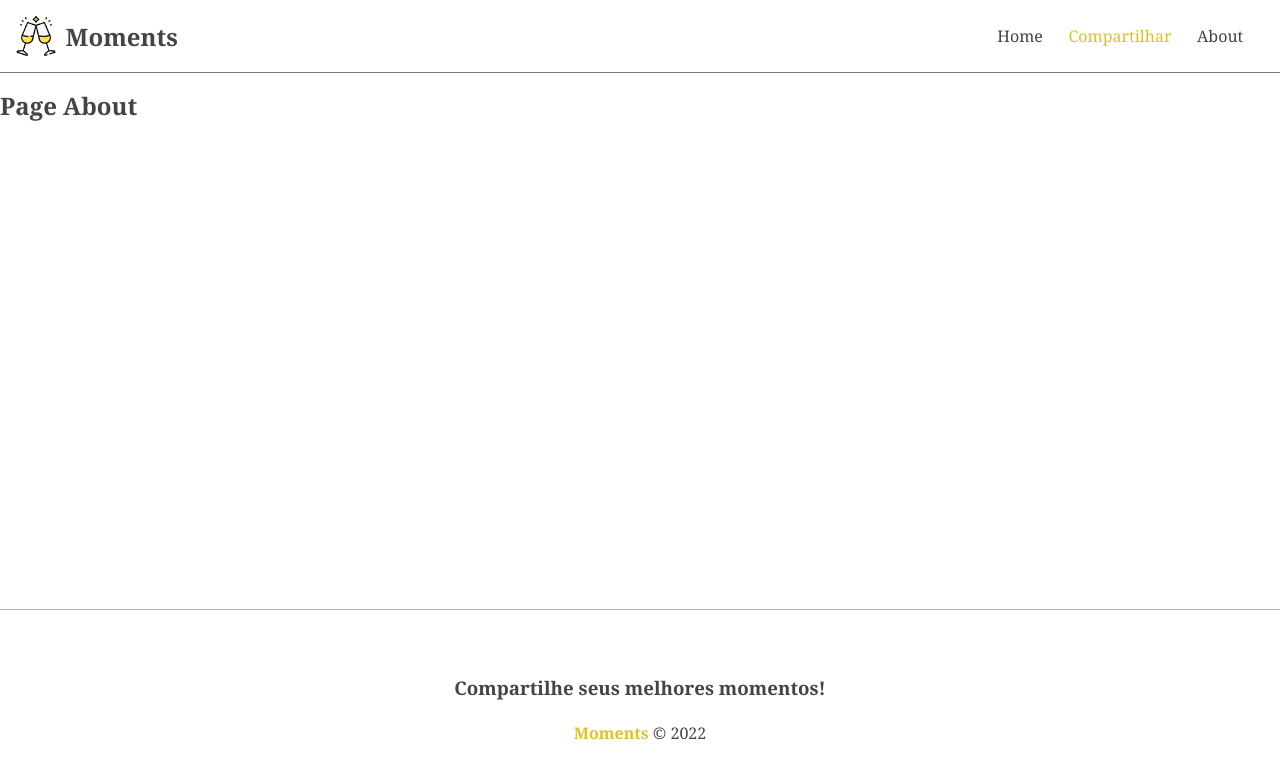
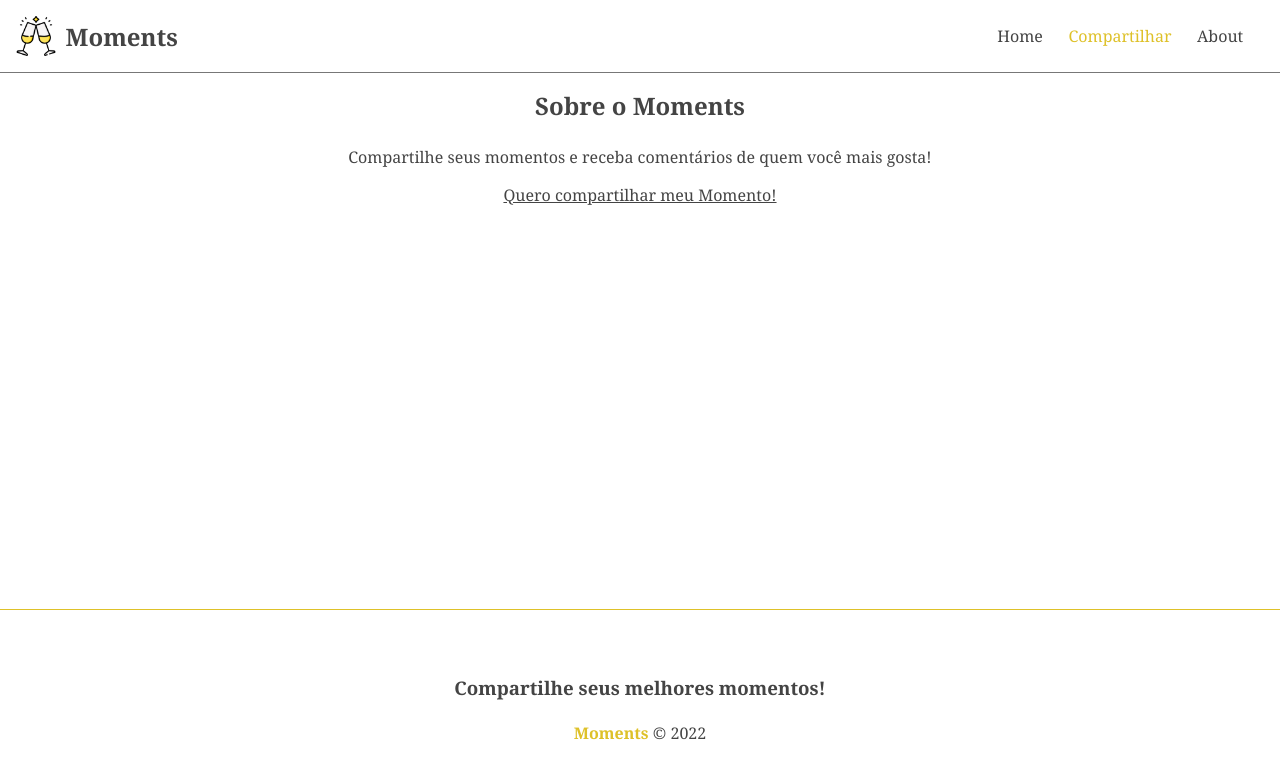
Before and after one commit to khalegjr/moments, an Angular app: page /about in a window 1280 px wide. Shown: the top 778 px of the page. Built offline with nearby package versions, Linux system fonts and the light colour scheme.

Commit message:
feat: Implementa a página About

```diff
--- a/src/app/components/pages/about/about.component.css
+++ b/src/app/components/pages/about/about.component.css
@@ -0,0 +1,16 @@
+.about {
+  display: flex;
+  flex-direction: column;
+  align-items: center;
+  justify-content: center;
+  pad: 2em;
+}
+
+h2,
+p {
+  margin-bottom: 1em;
+}
+
+.about a {
+  text-decoration: underline;
+}
--- a/src/app/components/pages/about/about.component.html
+++ b/src/app/components/pages/about/about.component.html
@@ -1 +1,6 @@
-<h2>Page About</h2>
+<div class="about">
+  <h2>Sobre o Moments</h2>
+
+  <p>Compartilhe seus momentos e receba comentários de quem você mais gosta!</p>
+  <a routerLink="/moments/new">Quero compartilhar meu Momento!</a>
+</div>
```
